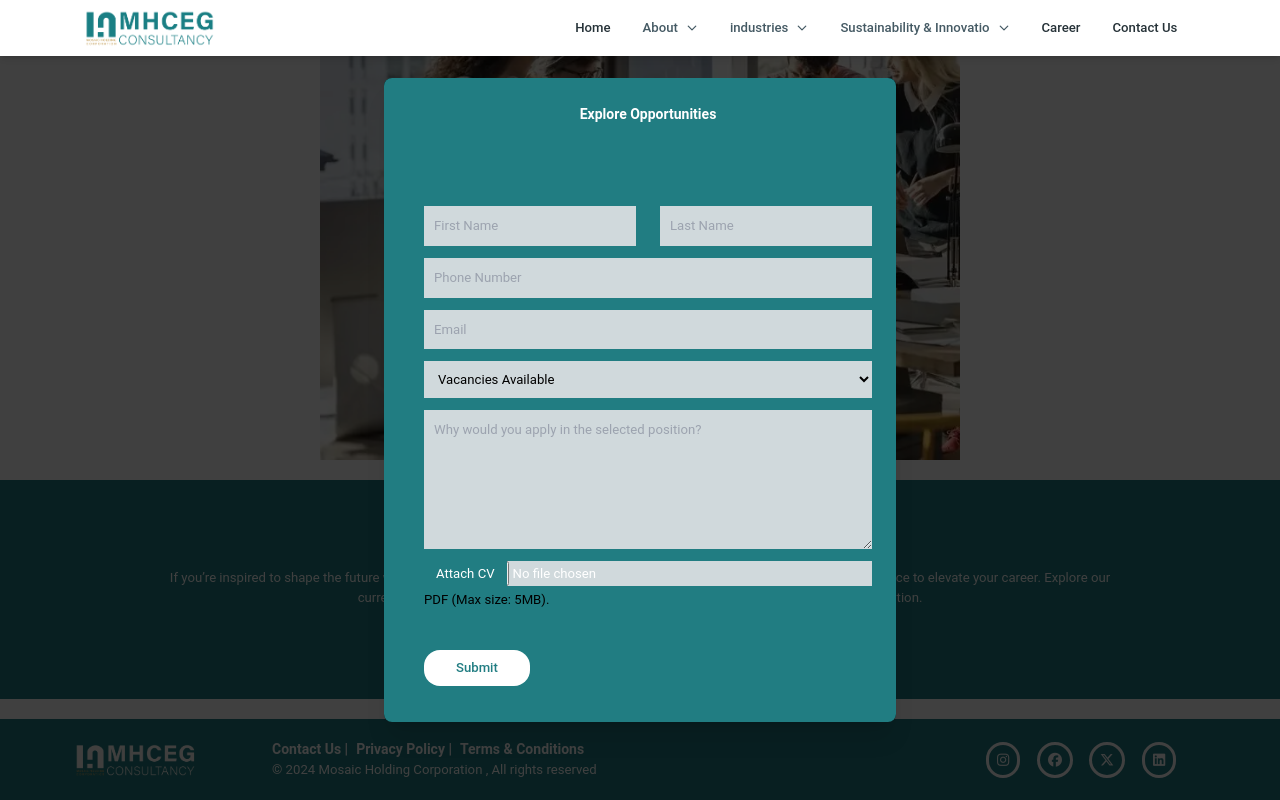
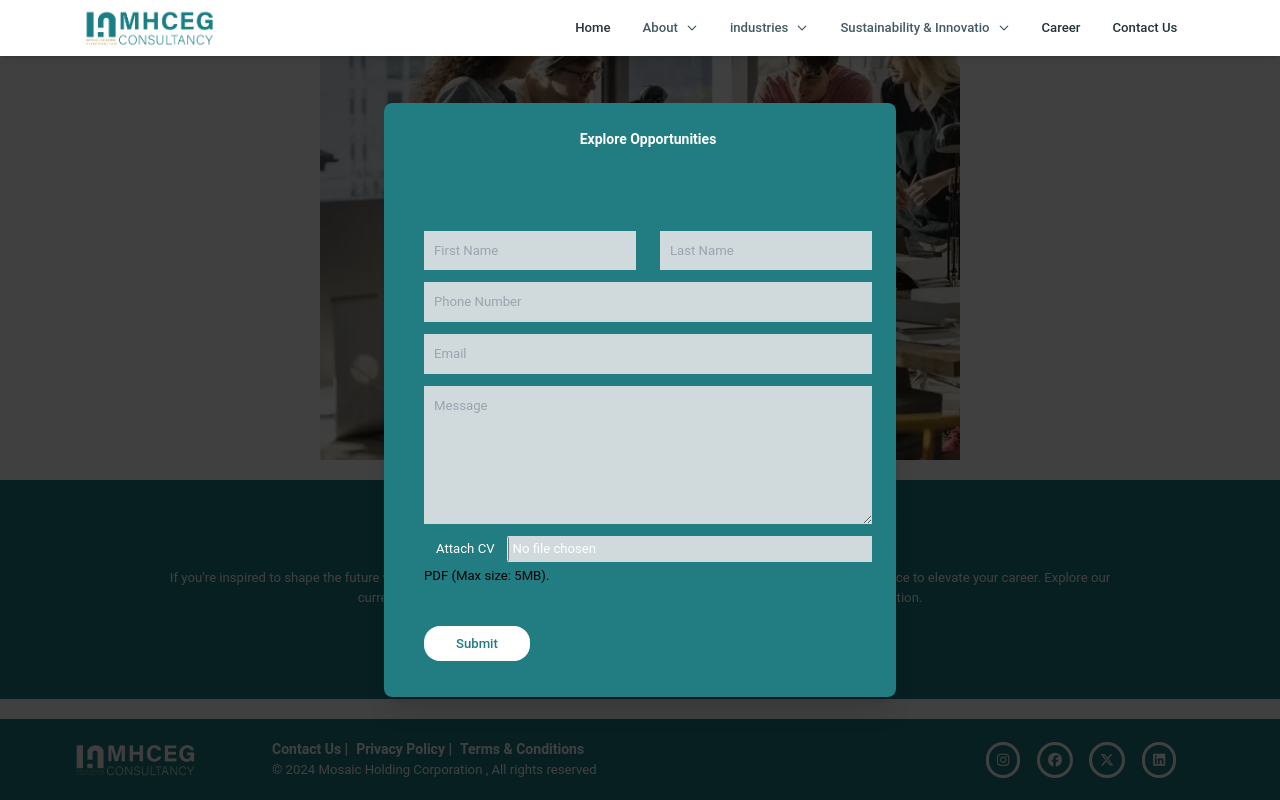
Before and after one commit to mhceg791-199/MHCEG-Website, a React (Vite) app: page /career in a window 1280 px wide. Both pictures are taken after a click on the button "Become Part of Our Team". Shown: the part 764-1564 px from the top of the page. Built offline with nearby package versions, Linux system fonts and the light colour scheme.

Commit message:
edit url to send req in the career from

```diff
--- a/src/components/Career/components/ReadyToJoin/BriefCareer/CareerModel/CareerForm.jsx
+++ b/src/components/Career/components/ReadyToJoin/BriefCareer/CareerModel/CareerForm.jsx
@@ -30,7 +30,6 @@ function CareerForm() {
       .email("Invalid email address")
       .required("Email is required"),
     message: Yup.string().required("Message is required"),
-    position: Yup.string().required("position is required"),
     cv: Yup.mixed()
       .required("A CV is required")
       .test(
@@ -50,7 +49,6 @@ function CareerForm() {
     initialValues: {
       firstName: "",
       lastName: "",
-      position: "",
       phone: "",
       email: "",
       message: "",
@@ -65,14 +63,14 @@ function CareerForm() {
 
       formdata.append("firstName", firstName);
       formdata.append("lastName", lastName);
-      formdata.append("position", position);
       formdata.append("phone", phone);
       formdata.append("email", email);
       formdata.append("message", message);
       formdata.append("cv", cv);
+      formdata.append("websiteName", "MHCEG");
 
       const { data } = await axios.post(
-        "https://mhc-backend.vercel.app/v1/api/candidate",
+        " http://wolsey.ca/api/candidate",
         formdata
       );
       toast.success("Application Sent Successfully!", {
@@ -154,7 +152,7 @@ function CareerForm() {
         </div>
 
         {/* Industry dropdown */}
-        <div className="mb-3">
+        {/* <div className="mb-3">
           <select
             id="position"
             name="position"
@@ -238,7 +236,7 @@ function CareerForm() {
             <option value="Runner" label="Runner" />
             <option value="Office Boy" label="Office Boy" />
           </select>
-        </div>
+        </div> */}
 
         {/* Message input */}
         <div className="mb-3">
@@ -248,7 +246,7 @@ function CareerForm() {
             onChange={formik.handleChange}
             value={formik.values.message}
             className="bg-gray text-gray-900 text-base block w-full p-2.5 dark:bg-gray-700 dark:border-gray-600 dark:placeholder-gray-400 dark:text-white focus:border-mainGold focus:ring-mainGold focus:outline-none placeholder-gray-700"
-            placeholder="Why would you apply in the selected position?"
+            placeholder="Message"
             rows={6}
             required
           />
--- a/src/components/shared/Navbar/Navbar.jsx
+++ b/src/components/shared/Navbar/Navbar.jsx
@@ -142,6 +142,7 @@ function NavListMenu({ ListMenuItems, headTitle }) {
   const handleNavigate = (pageName, section) => {
     navigate(pageName, { state: { scrollTo: section } });
     setOpenNav(false);
+    setIsMenuOpen(false);
   };
   const navigate = useNavigate();
   const [isMenuOpen, setIsMenuOpen] = React.useState(false);
```
